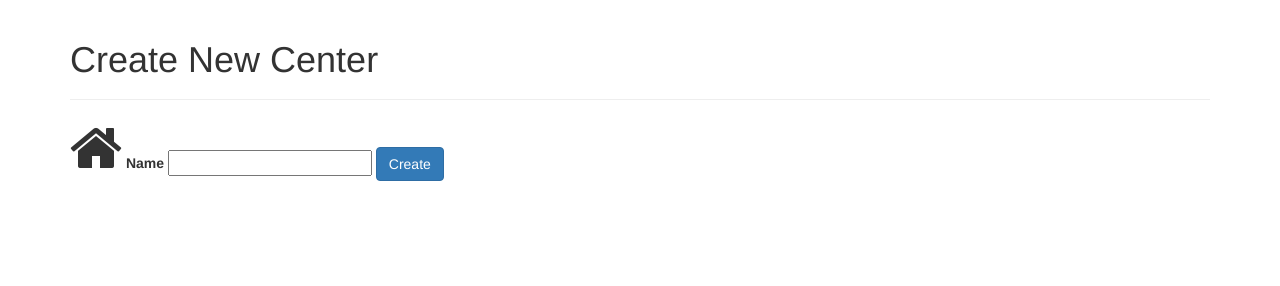
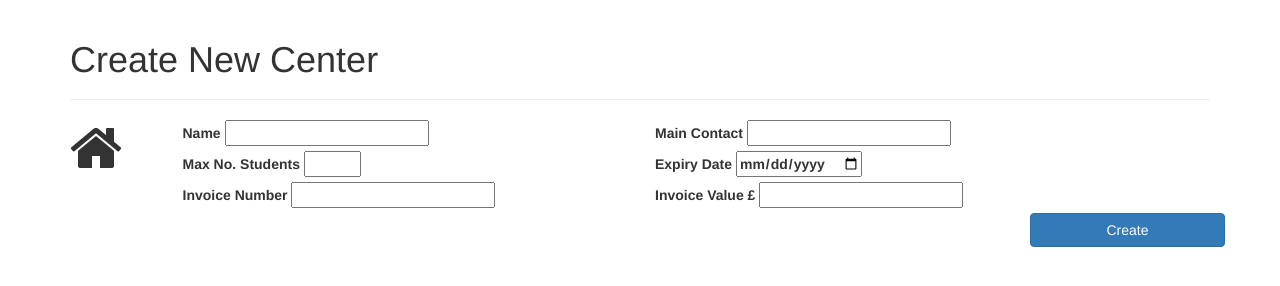
Before and after one commit to benaghaeipour/uofs-server, a website: page admin/new/index.html in a window 1280 px wide. Drawn offline with nearby package versions, Linux system fonts and the light colour scheme; some packages are replaced by stand-ins of ours.

Commit message:
add more properties to new center screen

```diff
--- a/admin/new/index.html
+++ b/admin/new/index.html
@@ -11,11 +11,18 @@
             <div class="page-header">
                 <h1>Create New Center</h1>
             </div>
-            <form ng-submit="submit()">
-                <i class="fa fa-4x" ng-class="iconTypeForCenterType(center.centerType)"
+            <form class="row" ng-submit="submit()">
+                <i class="fa fa-4x col-md-1" ng-class="iconTypeForCenterType(center.centerType)"
                    ng-click="incCenterType()"></i>
-                <label>Name <input ng-model="center.name" type="text"></label>
-                <button type="submit" class="btn btn-primary">Create</button>
+                <div class="col-md-10">
+                    <label class="col-md-6">Name <input ng-model="center.name" type="text"></label>
+                    <label class="col-md-6">Main Contact <input ng-model="center.mainContact" type="email"></label>
+                    <label class="col-md-6">Max No. Students <input ng-model="center.maxLicencedStudentsForThisCenter" type="number" min="0" max="99"></label>
+                    <label class="col-md-6">Expiry Date <input ng-model="center.expiryDate" type="date"></label>
+                    <label class="col-md-6">Invoice Number <input ng-model="center.invoiceNumber" type="text"></label>
+                    <label class="col-md-6">Invoice Value &pound; <input ng-model="center.invoiceValue" type="number" min="0"></label>
+                </div>
+                <button type="submit" class="col-md-2 col-md-offset-2 btn btn-primary pull-right">Create</button>
             </form>
         </section>
     </body>
--- a/admin/new/index.js
+++ b/admin/new/index.js
@@ -1,7 +1,7 @@
 /*globals angular*/
 angular.module('newcenter', [])
     .value('eCenterTypes', ['home', 'school'])
-    .controller('newcenter', function ($scope, $http, eCenterTypes) {
+    .controller('newcenter', function ($scope, $http, $window, eCenterTypes) {
 
         $scope.iconTypeForCenterType = function (centerType) {
             var mapping = {
@@ -29,6 +29,8 @@ angular.module('newcenter', [])
                 method: 'PUT',
                 url: '/center',
                 data: $scope.center
+            }).then(function () {
+                $window.location.href = '..';
             });
         }
 
```
Also changed, not shown: admin/edit/index.html (+1 -0 lines).
